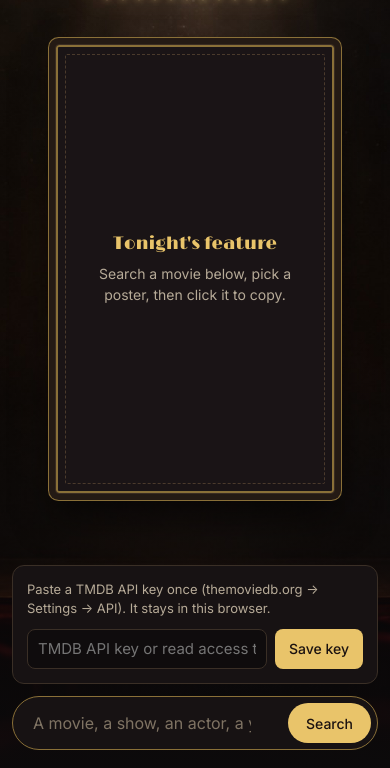
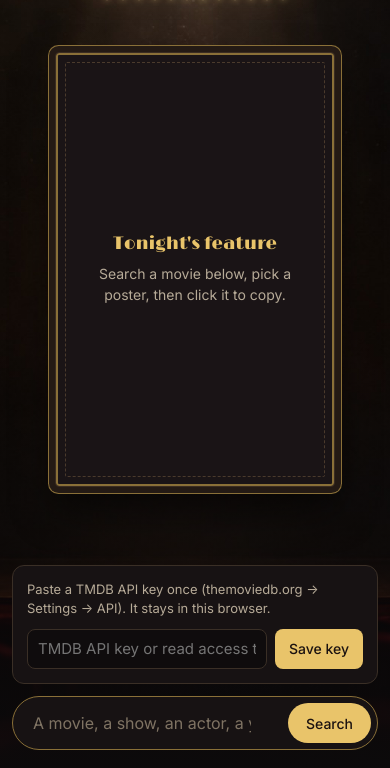
Before and after one commit to creativeAlgebra/poster-finder, a plain HTML site: page index.html in a window 390 px wide. Shown: the part 76-844 px from the top of the page. Drawn offline with nearby package versions, Linux system fonts and the light colour scheme.

Commit message:
The frame leaves room for the caption, so nothing is cut off at the foot
Co-Authored-By: Claude Opus 5.5 <noreply@anthropic.com>

```diff
--- a/index.html
+++ b/index.html
@@ -48,7 +48,7 @@
   /* The screen: one poster, framed */
   .stage { display: flex; flex-direction: column; align-items: center; justify-content: center; padding: 22px 16px 6px; min-height: 0; }
   .frame {
-    position: relative; flex: 0 1 auto; height: min(450px, 100%); min-height: 120px; max-width: 64vw; aspect-ratio: 2 / 3;
+    position: relative; flex: 0 0 auto; height: min(450px, calc(100% - 64px)); min-height: 120px; max-width: 64vw; aspect-ratio: 2 / 3;
     border-radius: 4px; background: var(--frame);
     padding: 14px; border: 1px solid #3a2c22;
     box-shadow: inset 0 0 0 2px var(--gold-dim), 0 0 0 10px #241a14, 0 0 0 12px var(--gold-dim),
@@ -137,7 +137,7 @@
     .marquee small { font-size: 9px; margin-bottom: 3px; }
     .marquee h1 { font-size: 24px; }
     .stage { padding: 16px 12px 4px; }
-    .frame { max-width: 72vw; padding: 9px; box-shadow: inset 0 0 0 2px var(--gold-dim), 0 0 0 6px #241a14, 0 0 0 7px var(--gold-dim), 0 20px 40px rgba(0,0,0,.6); }
+    .frame { height: min(450px, calc(100% - 112px)); max-width: 72vw; padding: 9px; box-shadow: inset 0 0 0 2px var(--gold-dim), 0 0 0 6px #241a14, 0 0 0 7px var(--gold-dim), 0 20px 40px rgba(0,0,0,.6); }
     .frame .blank b { font-size: 18px; }
     .caption { margin-top: 12px; gap: 6px; flex-direction: column; min-height: 0; }
     .caption .title { font-size: 18px; text-align: center; }
```
